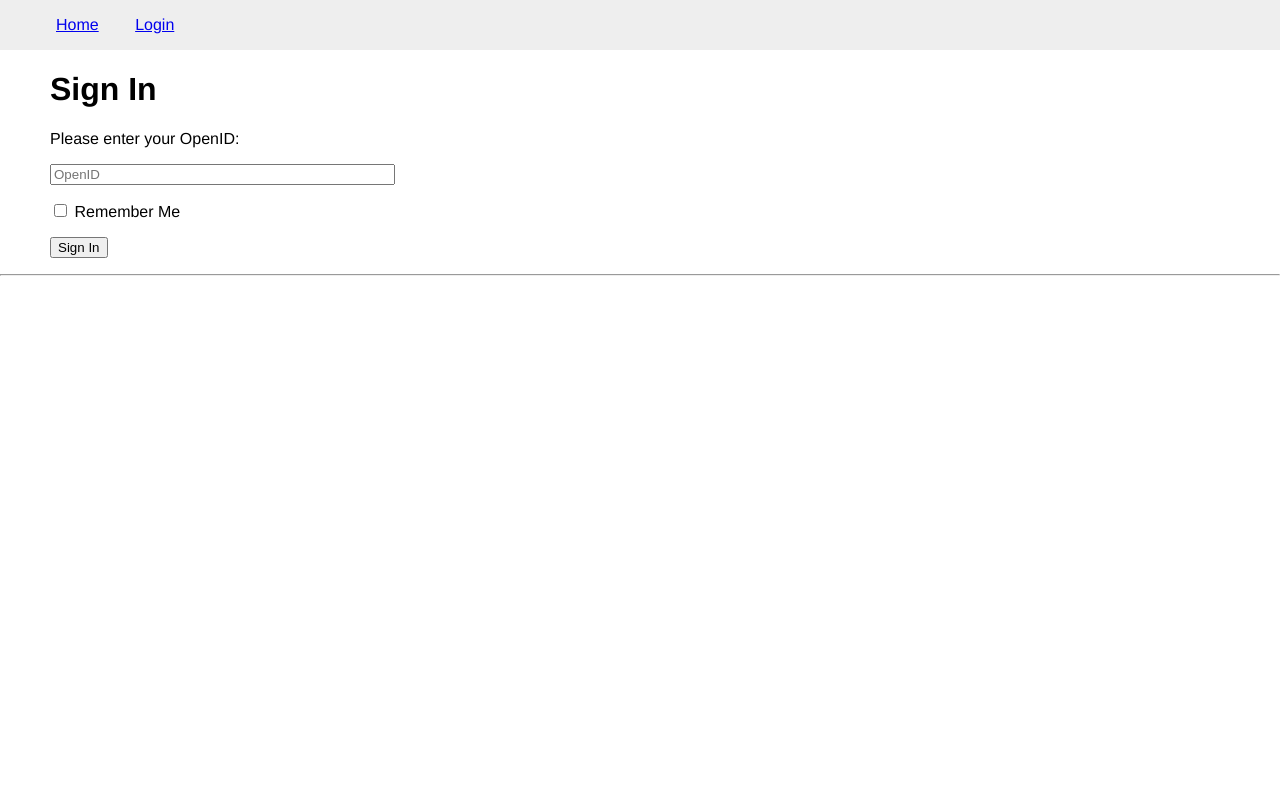
After one commit to volny/flask-openid, a Flask app: page /login in a window 1280 px wide. The commit adds this page. Run offline with Flask 2, Linux system fonts and the light colour scheme.

Commit message:
dummy login form

```diff
--- a/app/__init__.py
+++ b/app/__init__.py
@@ -1,4 +1,6 @@
 from flask import Flask
 
 app = Flask(__name__)
+# use the config file
+app.config.from_object('config')
 from app import views
--- /dev/null
+++ b/app/forms.py
@@ -0,0 +1,7 @@
+from flask.ext.wtf import Form
+from wtforms import StringField, BooleanField
+from wtforms.validators import DataRequired
+
+class LoginForm(Form):
+  openid = StringField('openid', validators=[DataRequired()], render_kw={"placeholder": "OpenID"})
+  remember_me = BooleanField('remember_me', default=False)
--- a/app/templates/base.html
+++ b/app/templates/base.html
@@ -7,14 +7,59 @@
     {% else %}
     <title>Welcome</title>
     {% endif %}
-    <style media="screen">body{font-family: Helvetica;}</style>
   </head>
+  <style media="screen">
+    html, body {
+      font-family: Helvetica;
+      width: 100%;
+      height: 100%;
+      margin: 0;
+    }
+    nav {
+      background-color: #eee;
+    }
+    nav ul {
+      margin: 0;
+    }
+    nav li {
+      display: inline-block;
+      padding: 1em;
+    }
+    .content {
+      padding: 0 50px;
+    }
+    .message ul {
+      list-style: none;
+    }
+    .error {
+      color: red;
+    }
+  </style>
   <body>
-    <nav>
-      <ul>
+
+    <nav class="navbar navbar-default">
+      <ul class="nav navbar-nav">
         <li><a href="/index">Home</a></li>
+        <li><a href="/login">Login</a></li>
       </ul>
     </nav>
-    {% block content %}{% endblock %}
+
+    <div class="content">
+      {% block content %}{% endblock %}
+    </div>
+    <hr>
+
+    <div class="message">
+      {% with messages = get_flashed_messages() %}
+        {% if messages %}
+        <ul>
+        {% for message in messages %}
+          <li>({{ message }})</li>
+        {% endfor %}
+        </ul>
+        {% endif %}
+      {% endwith %}
+    </div>
+
   </body>
 </html>
--- /dev/null
+++ b/app/templates/login.html
@@ -0,0 +1,17 @@
+{% extends "base.html" %}
+
+{% block content%}
+<h1>Sign In</h1>
+<form action="" method="post" name="login">
+  {{ form.hidden_tag() }}
+  <p>Please enter your OpenID: </p>
+  <p>
+    {{ form.openid(size=40) }}
+    {% for error in form.openid.errors %}
+    <span class="error">{{ error }}</span>
+    {% endfor %}
+  </p>
+  <p>{{ form.remember_me }} Remember Me</p>
+  <p><input type="submit" value="Sign In"></p>
+</form>
+{% endblock %}
--- a/app/views.py
+++ b/app/views.py
@@ -1,5 +1,6 @@
-from flask import render_template
+from flask import render_template, flash, redirect
 from app import app
+from .forms import LoginForm
 
 @app.route('/')
 @app.route('/index')
@@ -16,10 +17,13 @@ def index():
     }
   ]
 
+  return render_template('index.html', title="Home", user=user, posts=posts)
 
-
-
-  return render_template('index.html',
-                          title="Home",
-                          user=user,
-                          posts=posts)
+@app.route('/login', methods=['GET', 'POST'])
+def login():
+  form = LoginForm()
+  if form.validate_on_submit():
+    flash('Login requested for OpenID="%s", remember_me=%s' %
+          (form.openid.data, str(form.remember_me.data)))
+    return redirect('/index')
+  return render_template('login.html', title='Sign In', form=form)
--- /dev/null
+++ b/config.py
@@ -0,0 +1,2 @@
+WTF_CSRF_ENABLED = True
+SECRET_KEY = 'you-will-never-guess'
```
